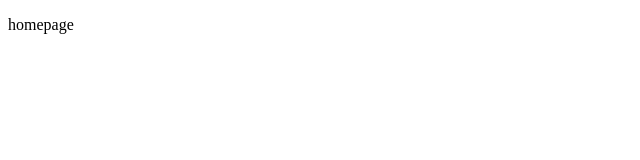
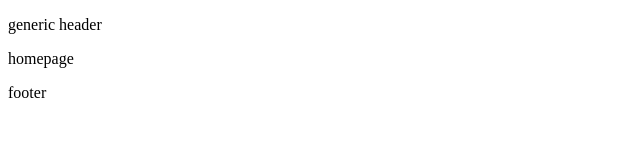
Before and after one commit to shivakumarKirigeri641/mock-train-seat-reservation-web, a React (Vite) app: page / in a window 1280 px wide. Shown: the top 160 px of the page, without its empty margins (0-640 px from the left). Built offline with nearby package versions, Linux system fonts and the light colour scheme.

Commit message:
task:tailwind included.

```diff
--- a/package.json
+++ b/package.json
@@ -24,6 +24,8 @@
     "react-router": "^7.9.6"
   },
   "devDependencies": {
-    "process": "^0.11.10"
+    "postcss": "^8.5.6",
+    "process": "^0.11.10",
+    "tailwindcss": "^3.4.18"
   }
 }
--- a/public/index.html
+++ b/public/index.html
@@ -4,6 +4,7 @@
     <meta charset="UTF-8">
     <meta name="viewport" content="width=device-width, initial-scale=1.0">
     <title>Demo for mock train seat reservation</title>
+    <link href="../src/index.css" type="text/css" rel="stylesheet">
 </head>
 <body>
     <div id="root"></div>
--- a/src/App.js
+++ b/src/App.js
@@ -5,10 +5,20 @@ import BookTicketPage from "./components/BookTicketPage";
 import Error from "./components/Error";
 import LoginPage from "./components/LoginPage";
 import UserHomePage from "./components/UserHomePage";
+import GenericHeader from "./components/GenericHeader";
+import Footer from "./components/Footer";
 const App = () => {
   return (
     <div>
-      <Outlet />
+      <header class="bg-blue-600 text-white p-4">
+        <GenericHeader />
+      </header>
+      <main class="flex-1 p-4">
+        <Outlet />
+      </main>
+      <footer class="w-full fixed bottom-0 p-1 bg-gray-200">
+        <Footer />
+      </footer>
     </div>
   );
 };
--- /dev/null
+++ b/src/components/Footer.js
@@ -0,0 +1,11 @@
+import React from "react";
+
+const Footer = () => {
+  return (
+    <div className="">
+      <p>footer</p>
+    </div>
+  );
+};
+
+export default Footer;
--- /dev/null
+++ b/src/components/GenericHeader.js
@@ -0,0 +1,11 @@
+import React from "react";
+
+const GenericHeader = () => {
+  return (
+    <div>
+      <p>generic header</p>
+    </div>
+  );
+};
+
+export default GenericHeader;
--- /dev/null
+++ b/src/index.css
@@ -0,0 +1,3 @@
+@tailwind base;
+@tailwind components;
+@tailwind utilities;
```
Also changed, not shown: src/components/UserHeader.js (added, +11 -0 lines), tailwind.config.js (added, +8 -0 lines), .postcssrc (added), 1 other file (tests, documents, lock files or other folders).
